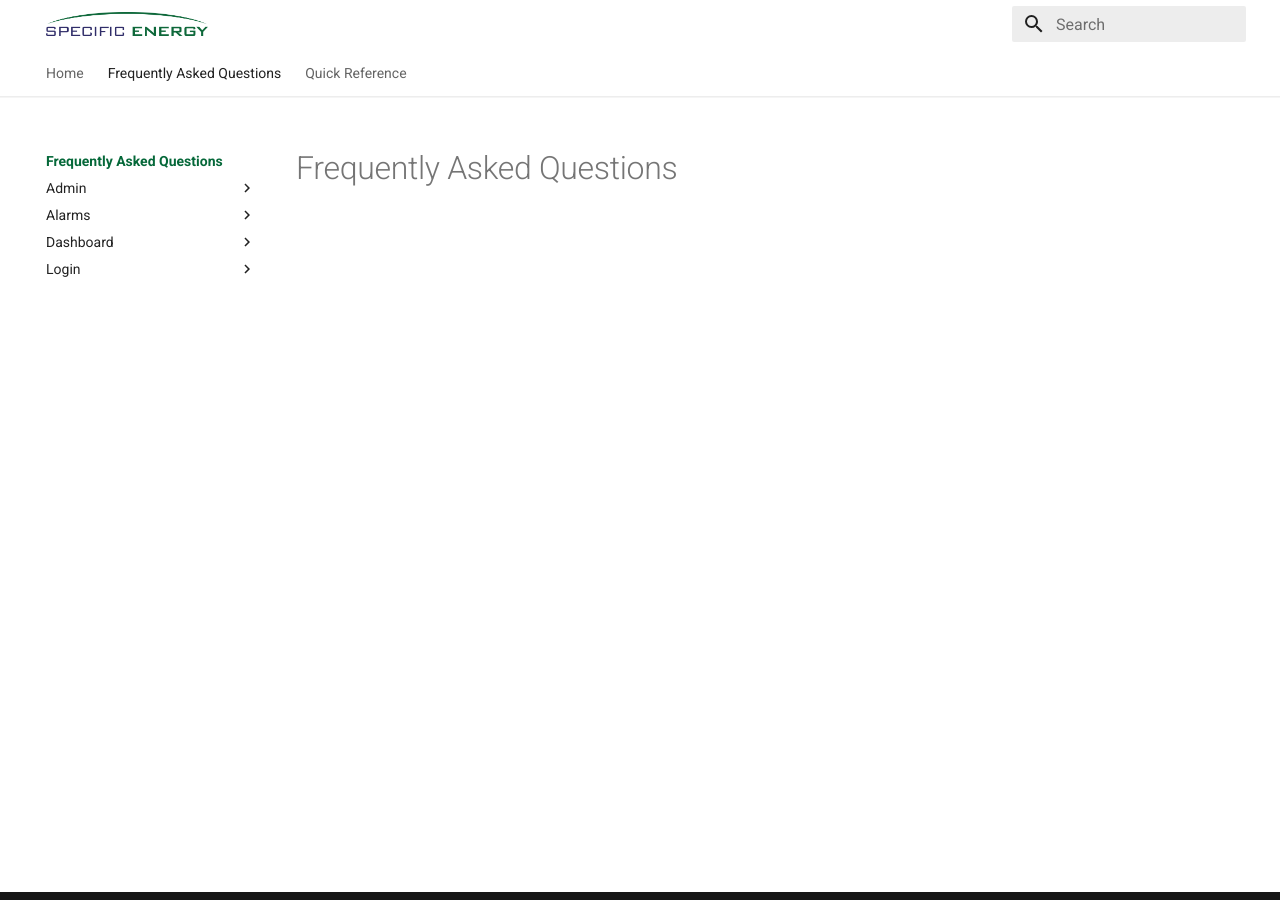
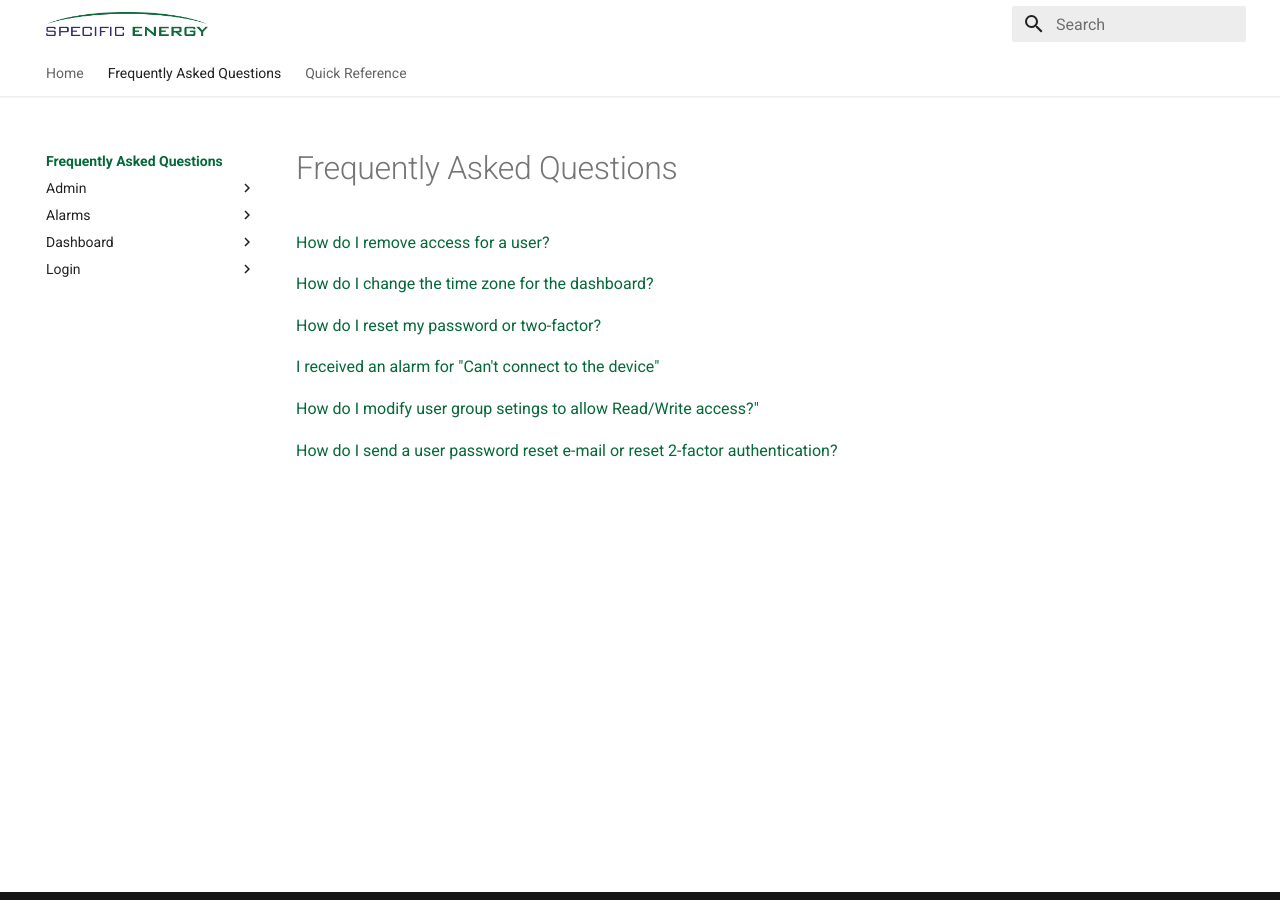
Before and after one commit to Specific-Energy/support-site, an MkDocs documentation site: the page built from docs/faq/index.md, in a window 1280 px wide. Built offline with MkDocs 1.6.1 and Material for MkDocs 9.7.7, drawn with Linux system fonts in a browser that asks for light colours.

```diff
--- a/docs/faq/index.md
+++ b/docs/faq/index.md
@@ -1 +1,13 @@
 # Frequently Asked Questions
+
+[How do I remove access for a user?](./admin/removeAccess/removeAccess.md)
+
+[How do I change the time zone for the dashboard?](./dashboards/timeZones/timeZones.md)
+
+[How do I reset my password or two-factor?](./admin/resetPassAndTfa/resetPassAndTfa.md)
+
+[I received an alarm for "Can't connect to the device"](./alarms/cantConnect/cantConnect.md)
+
+[How do I modify user group setings to allow Read/Write access?"](./admin/readWrite/readWrite.md)
+
+[How do I send a user password reset e-mail or reset 2-factor authentication?](./admin/resetPassEmail/resetPassEmail.md)
```
Also changed, not shown: docs/index.md (+22 -2 lines), docs/ref/dashboards/index.md (+2 -0 lines), docs/ref/devices/index.md (+2 -0 lines), docs/ref/hmi/index.md (+2 -0 lines), docs/ref/settings/index.md (+2 -0 lines).
